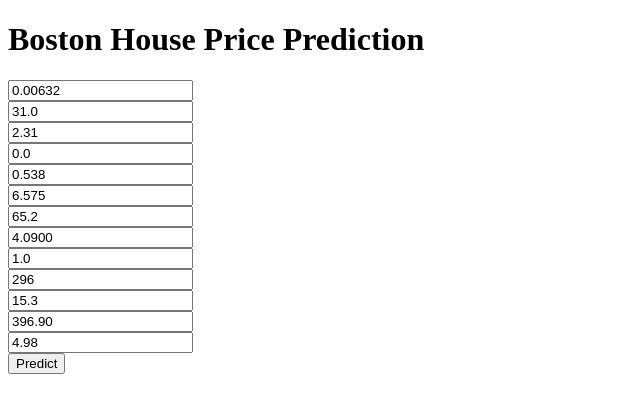
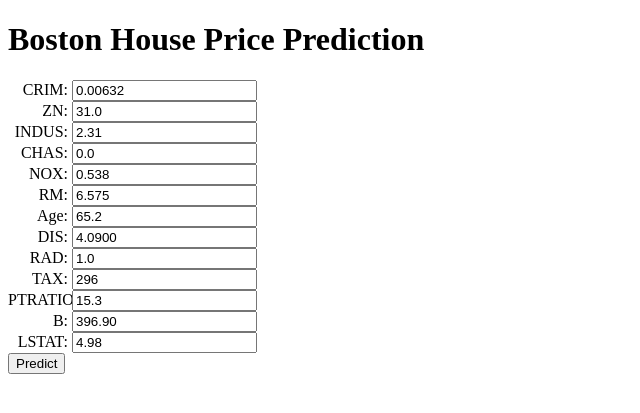
Before and after one commit to ccibeekeoc42/HousingPricesPrediction, a Flask app: template templates/home.html in a window 1280 px wide. Shown: the top 413 px of the page, without its empty margins (0-640 px from the left). Run offline with Flask 2, Linux system fonts and the light colour scheme; the template is opened without the code that fills it, so the values that code supplies are empty.

Commit message:
Web app completed

```diff
--- a/app.py
+++ b/app.py
@@ -2,6 +2,7 @@ import pickle
 from flask import Flask, request, app, jsonify, url_for, render_template
 import numpy as np
 import pandas as pd
+from sklearn.datasets import load_boston
 
 app=Flask(__name__)
 ## Load the model
@@ -10,7 +11,8 @@ scaler = pickle.load(open('scaling.pkl', 'rb'))
 
 @app.route('/')
 def home():
-    return render_template('home.html')
+    boston = load_boston()
+    return render_template('home.html', desc_text=boston['DESCR'])
 
 @app.route('/predict_api', methods=['POST'])
 def predict_api():
--- a/templates/home.html
+++ b/templates/home.html
@@ -8,6 +8,16 @@
     <link href='https://fonts.googleapis.com/css?family=Arimo' rel='stylesheet' type='text/css'>
     <link href='https://fonts.googleapis.com/css?family=Hind:300' rel='stylesheet' type='text/css'>
     <link href='https://fonts.googleapis.com/css?family=Open+Sans+Condensed:300' rel='stylesheet' type='text/css'>
+    <style>
+        div {
+          margin-bottom: 10px;
+        }
+        label {
+          display: inline-block;
+          width: 60px;
+          text-align: right;
+        }
+      </style>
 </head>
 
 <body>
@@ -16,25 +26,37 @@
 
      <!-- Main Input For Receiving Query to our ML -->
     <form action="{{ url_for('predict')}}"method="post">
-      <input type="text" name="CRIM" placeholder="CRIM" required="required" value="0.00632" /><br>
-    	<input type="text" name="ZN" placeholder="ZN" required="required" value="31.0" /><br>
+        <label>CRIM:</label>
+        <input type="text" name="CRIM" placeholder="CRIM" required="required" value="0.00632" /><br>
+    	<label>ZN:</label>
+        <input type="text" name="ZN" placeholder="ZN" required="required" value="31.0" /><br>
+        <label>INDUS:</label>
         <input type="text" name="INDUS" placeholder="INDUS" required="required" value="2.31" /><br>
+        <label>CHAS:</label>
         <input type="text" name="CHAS" placeholder="CHAS" required="required" value="0.0" /><br>
+        <label>NOX:</label>
         <input type="text" name="NOX" placeholder="NOX" required="required" value="0.538" /><br>
+        <label>RM:</label>
         <input type="text" name="RM" placeholder="RM" required="required" value="6.575" /><br>
+        <label>Age:</label>
         <input type="text" name="Age" placeholder="Age" required="required" value="65.2" /><br>
+        <label>DIS:</label>
         <input type="text" name="DIS" placeholder="DIS" required="required" value="4.0900" /><br>
+        <label>RAD:</label>
         <input type="text" name="RAD" placeholder="RAD" required="required" value="1.0" /><br>
+        <label>TAX:</label>
         <input type="text" name="TAX" placeholder="TAX" required="required" value="296" /><br>
+        <label>PTRATIO:</label>
         <input type="text" name="PTRATIO" placeholder="PTRATIO" required="required" value="15.3" /><br>
+        <label>B:</label>
         <input type="text" name="B" placeholder="B" required="required" value="396.90" /><br>
+        <label>LSTAT:</label>
         <input type="text" name="LSTAT" placeholder="LSTAT" required="required" value="4.98" /><br>
 
 
 
         <button type="submit" class="btn btn-primary btn-block btn-large">Predict</button>
     </form>
-
    <br>
    <br>
 
```
Also changed, not shown: other parts of templates/home.html (+3 -0 lines), README.md.
